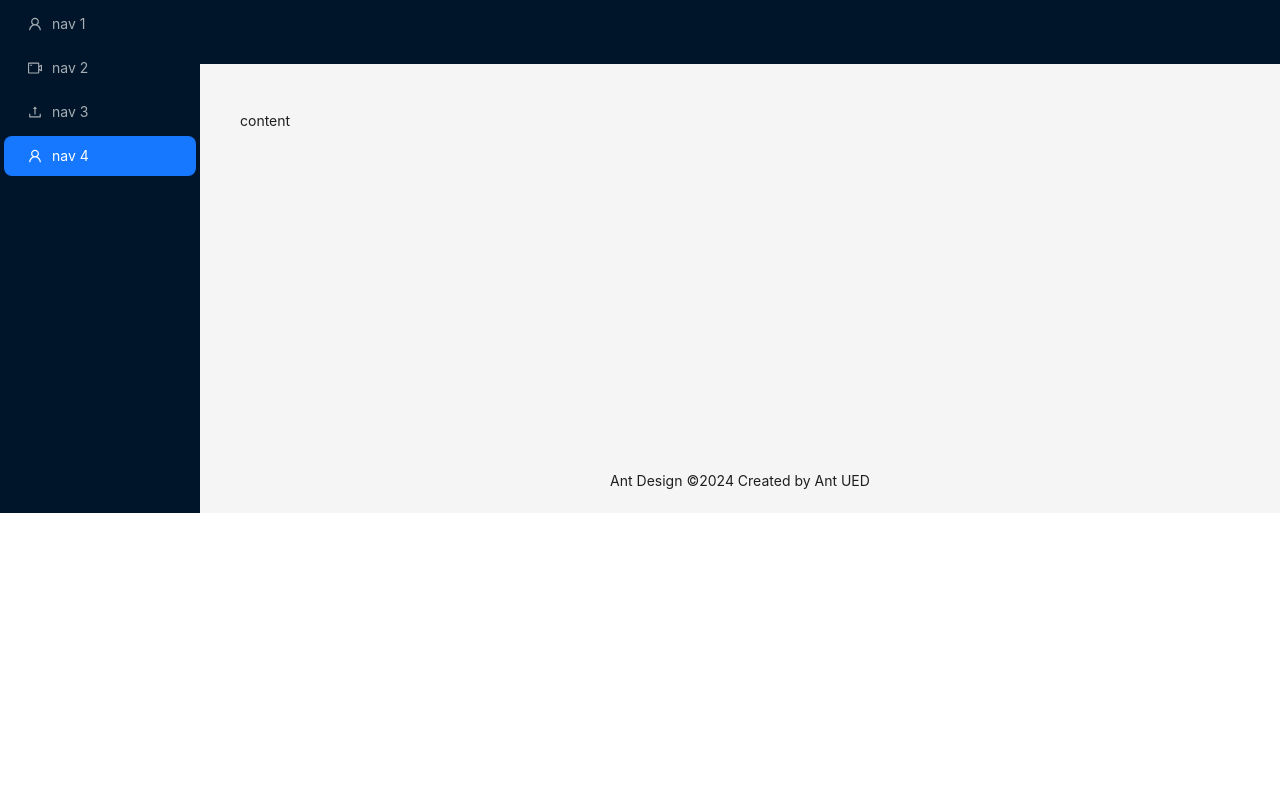
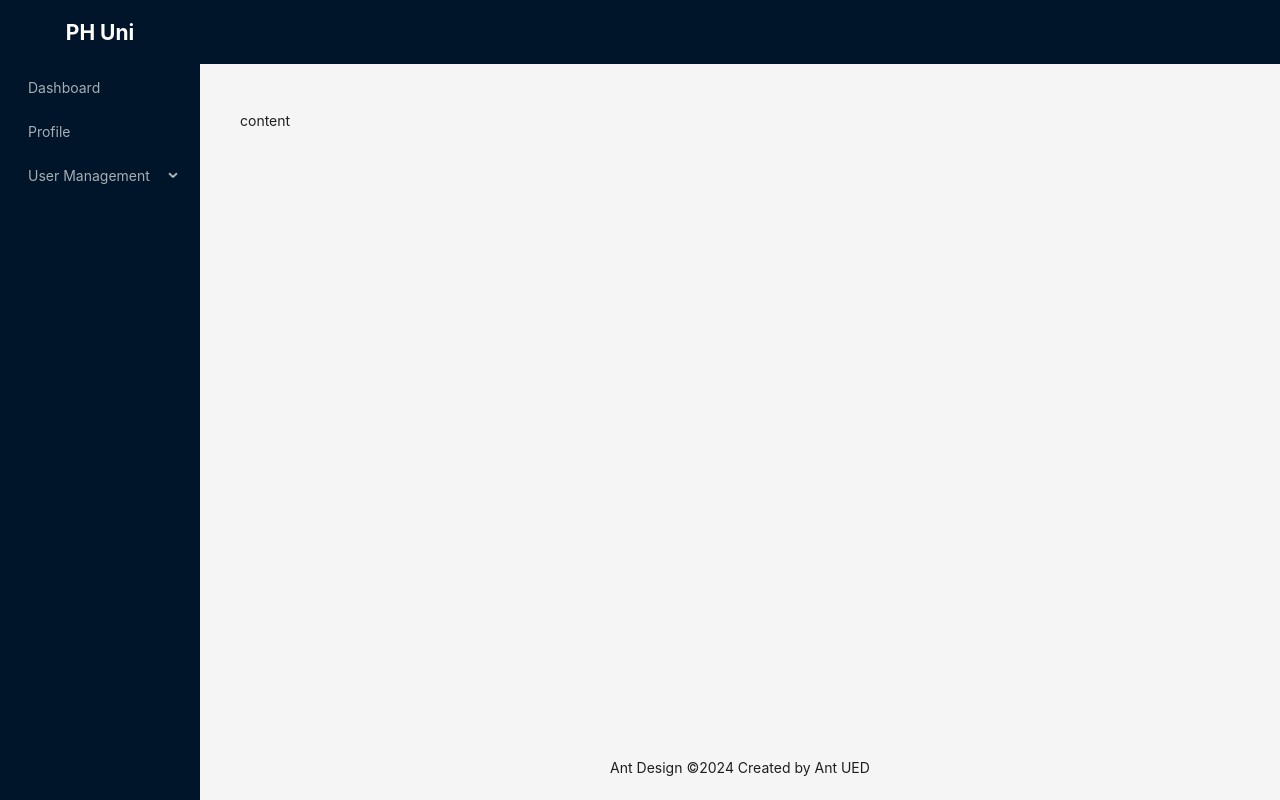
Before and after one commit to ShamimaNasrin/level-two-module-practice, a React (Vite) app in the folder Mission -04 (REDUX)/Module-27/phum-client/: page / in a window 1280 px wide. Built offline with nearby package versions, Linux system fonts and the light colour scheme.

Commit message:
m-27-3 fix main layout

```diff
--- a/Mission -04 (REDUX)/Module-27/phum-client/src/components/layout/MainLayout.tsx
+++ b/Mission -04 (REDUX)/Module-27/phum-client/src/components/layout/MainLayout.tsx
@@ -1,26 +1,51 @@
-import { Layout, Menu } from "antd";
-import { createElement } from "react";
+import { Layout, Menu, MenuProps } from "antd";
+// import { createElement } from "react";
 const { Header, Content, Footer, Sider } = Layout;
-import {
-  UploadOutlined,
-  UserOutlined,
-  VideoCameraOutlined,
-} from "@ant-design/icons";
+// import {
+//   UploadOutlined,
+//   UserOutlined,
+//   VideoCameraOutlined,
+// } from "@ant-design/icons";
 
-const items = [
-  UserOutlined,
-  VideoCameraOutlined,
-  UploadOutlined,
-  UserOutlined,
-].map((icon, index) => ({
-  key: String(index + 1),
-  icon: createElement(icon),
-  label: `nav ${index + 1}`,
-}));
+// const items = [
+//   UserOutlined,
+//   VideoCameraOutlined,
+//   UploadOutlined,
+//   UserOutlined,
+// ].map((icon, index) => ({
+//   key: String(index + 1),
+//   icon: createElement(icon),
+//   label: `nav ${index + 1}`,
+// }));
+
+const items: MenuProps["items"] = [
+  {
+    key: "1",
+    label: "Dashboard",
+  },
+  {
+    key: "2",
+    label: "Profile",
+  },
+  {
+    key: "3",
+    label: "User Management",
+    children: [
+      {
+        key: "11",
+        label: "Create Admin",
+      },
+      {
+        key: "21",
+        label: "Create Student",
+      },
+    ],
+  },
+];
 
 const MainLayout = () => {
   return (
-    <Layout>
+    <Layout style={{ height: "100vh" }}>
       <Sider
         breakpoint="lg"
         collapsedWidth="0"
@@ -31,7 +56,17 @@
           console.log(collapsed, type);
         }}
       >
-        <div className="demo-logo-vertical" />
+        <div
+          style={{
+            color: "white",
+            height: "4rem",
+            display: "flex",
+            justifyContent: "center",
+            alignItems: "center",
+          }}
+        >
+          <h1>PH Uni</h1>
+        </div>
         <Menu
           theme="dark"
           mode="inline"
```
